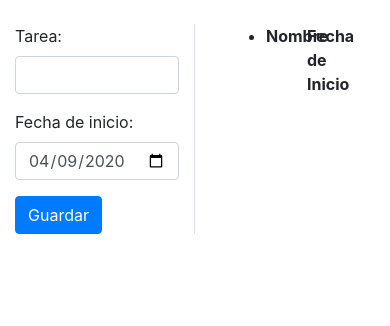
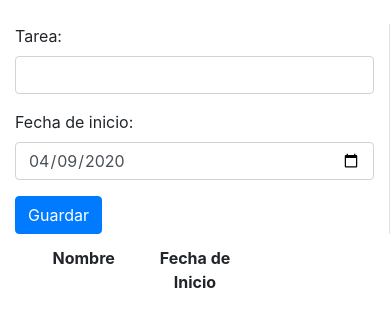
Before and after one commit to jjaljuria/lista-tarea-vue, a Vue app: page / in a window 390 px wide. Shown: the top 326 px of the page. Built offline with nearby package versions, Linux system fonts and the light colour scheme.

Commit message:
fix style

```diff
--- a/src/App.vue
+++ b/src/App.vue
@@ -1,11 +1,11 @@
 <template>
   <section class="container mt-4">
     <div class="row">
-      <div class="col-6 border-right">
+      <div class="col-12 col-md-6 border-right">
         <panel-ingreso @guardado="guardarEnLista" />
       </div>
-      <div class="col-6" style="max-height: 25rem; overflow-y: auto;">
-        <lista-tarea :lista="lista" class="mx-3" v-on:itemEliminado="eliminarEnLista"></lista-tarea>
+      <div class="col-12 col-md-6">
+        <lista-tarea :lista="lista" class="mx-md-3" v-on:itemEliminado="eliminarEnLista"></lista-tarea>
       </div>
     </div>
   </section>
@@ -30,7 +30,7 @@ export default {
   },
 
   created: function() {
-    this.lista = JSON.parse(localStorage.getItem('lista-tarea-vue-data'))
+    this.lista = JSON.parse(localStorage.getItem('lista-tarea-vue-data')) || [];
   },
 
   methods: {
--- a/src/components/item.vue
+++ b/src/components/item.vue
@@ -1,6 +1,5 @@
 <template>
-	<li class="row rounded p-2 align-items-center mb-2" style="background-color: #333333">
-		{{tarea.idTareas}}
+	<li class="row rounded p-2 mb-2 list-group-item d-flex background-color" >
 		<div class="col-4 text-center text-light text-break">
 			{{tarea.nombreTarea}}
 		</div>
@@ -25,6 +24,8 @@ export default {
 }
 </script>
 
-<style>
-
+<style scoped>
+	.background-color{
+		background-color: #333333
+	}
 </style>
--- a/src/components/listaTarea.vue
+++ b/src/components/listaTarea.vue
@@ -1,6 +1,6 @@
 <template>
-  <ul>
-	<li>
+  <ul class="list-group list-group-flush mx-2">
+	<li class="list-group-item">
 		<div class="row text-center font-weight-bold">
 			<div class="col-4">
 				Nombre
```
